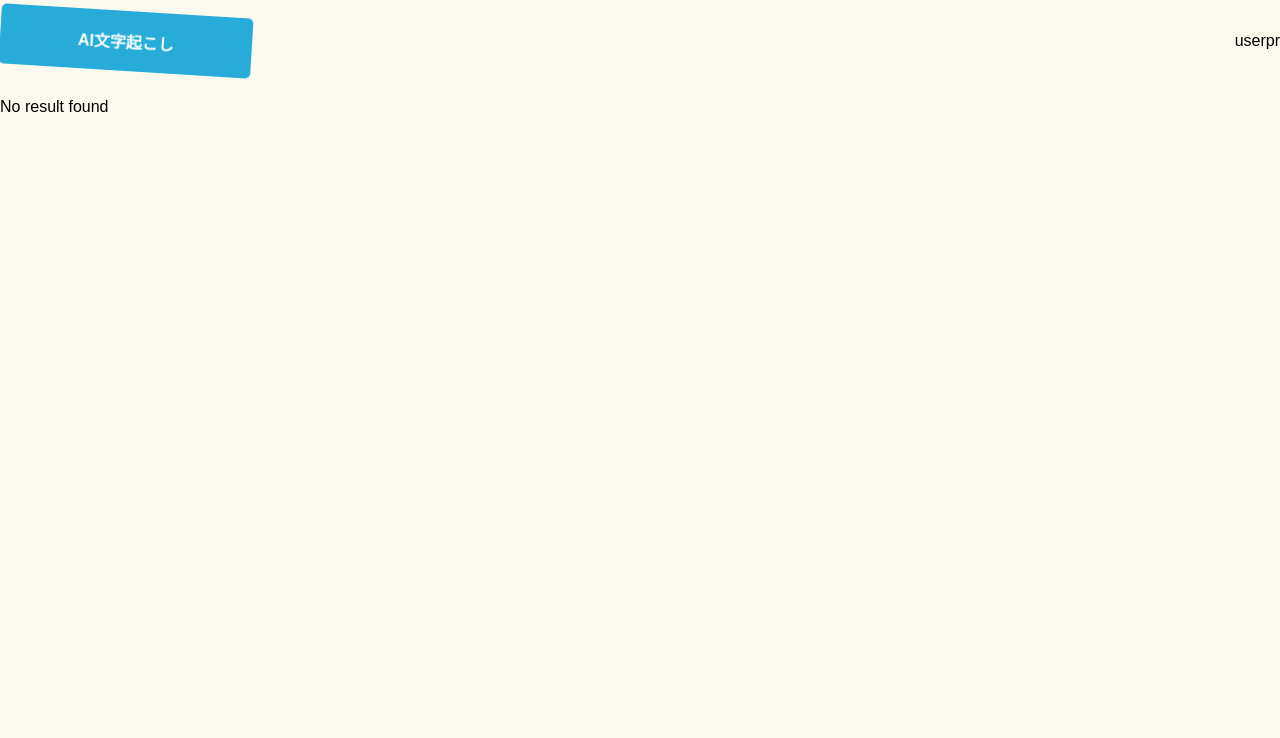
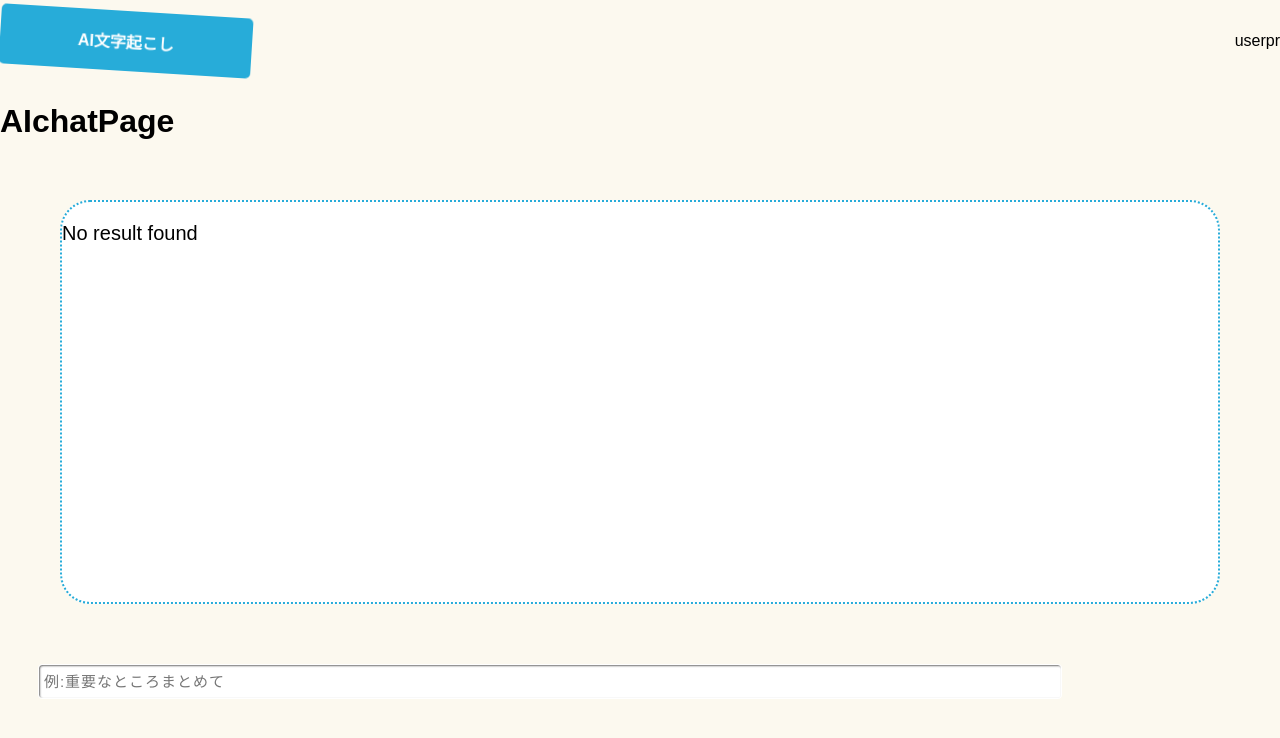
Before and after one commit to SatouTosiki/Django_pr, a Django app: page /AIchat/AIchat/ in a window 1280 px wide. Shown: the top 738 px of the page. Run offline with Django 5.2, Linux system fonts and the light colour scheme; some libraries are stand-ins or nearby versions; some web fonts are replaced.

Commit message:
aichatpage

```diff
--- /dev/null
+++ b/static/css/AIchat.css
@@ -0,0 +1,33 @@
+#ai-page-result {
+    margin: 3em;
+    height: 400px;
+    width: auto;
+    background-color: white;
+    font-size: 20px;
+    overflow: auto;
+    border:2px dotted #27acd9;
+    border-radius: 30px;
+}
+
+.chat-area {
+
+	position: center;
+	width: 80%;
+	margin: 40px 3%;
+}
+.chat-area input[type='text'] {
+	font: 15px/24px sans-serif;
+	box-sizing: border-box;
+	width: 100%;
+	padding: 0.3em;
+	transition: 0.3s;
+	letter-spacing: 1px;
+	color: #000;
+	border: 1px solid #ffffff;
+	box-shadow: 1px 1px 2px 0 #707070 inset;
+	border-radius: 4px;
+}
+.ef input[type='text']:focus {
+	outline: none;
+	box-shadow: inset 1px 1px 2px 0 #c9c9c9;
+}
--- a/templates/base.html
+++ b/templates/base.html
@@ -4,6 +4,7 @@
   <head>
     <!-- <link rel="stylesheet" type='text/css' href="{% static 'css/toppage.css'%}"> -->
     <link rel="stylesheet" type='text/css' href="{% static 'css/top_page.css'%}">
+    <link rel="stylesheet" href="{% static 'css/AIchat.css' %}">
     <link rel="stylesheet" type='text/css' href="{% static 'js/execution.js'%}">
 
     <link href="https://use.fontawesome.com/releases/v5.6.1/css/all.css" rel="stylesheet">
--- a/templates/sample_app/AIchat.html
+++ b/templates/sample_app/AIchat.html
@@ -1,6 +1,15 @@
 {% extends 'base.html' %}
 {% block contents %}
-    <p> {{ result }}</p>
+<h1>AIchatPage</h1>
+<div id="ai-page-result">
+    <p>{{result}}</p>
+</div>
+
+<div class="chat-area">
+	<label class="ef">
+	<input type="text" placeholder="例:重要なところまとめて">
+	</label>
+</div>
 
 
 {% endblock %}
--- a/templates/sample_app/top_page.html
+++ b/templates/sample_app/top_page.html
@@ -1,7 +1,6 @@
 {% extends 'base.html' %}
 {% block contents %}
 {% load static %}
-
 <div class="divtest">
     <button id="start-btn" type="button">start</button>
 </div>
```
Also changed, not shown: 1 other file.
